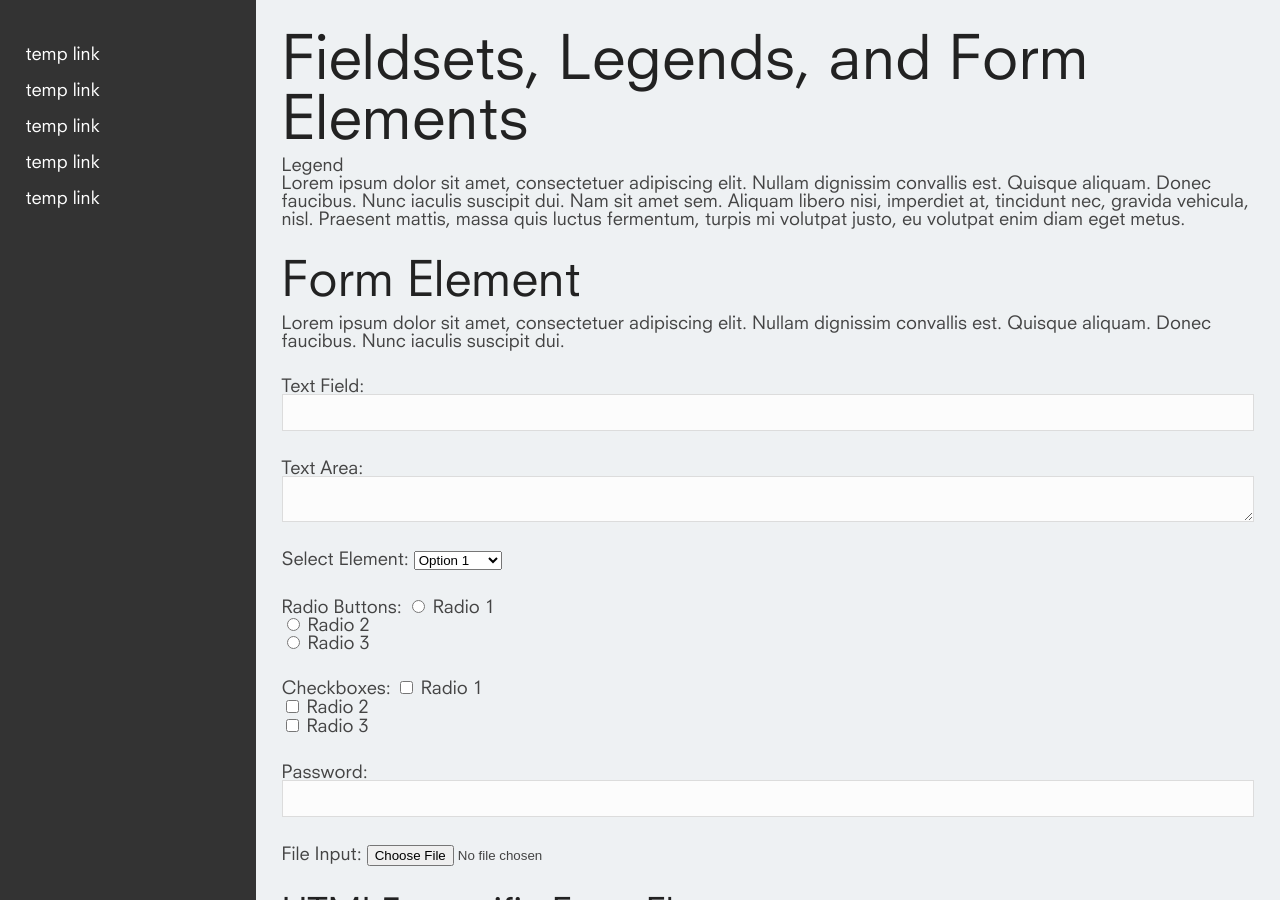
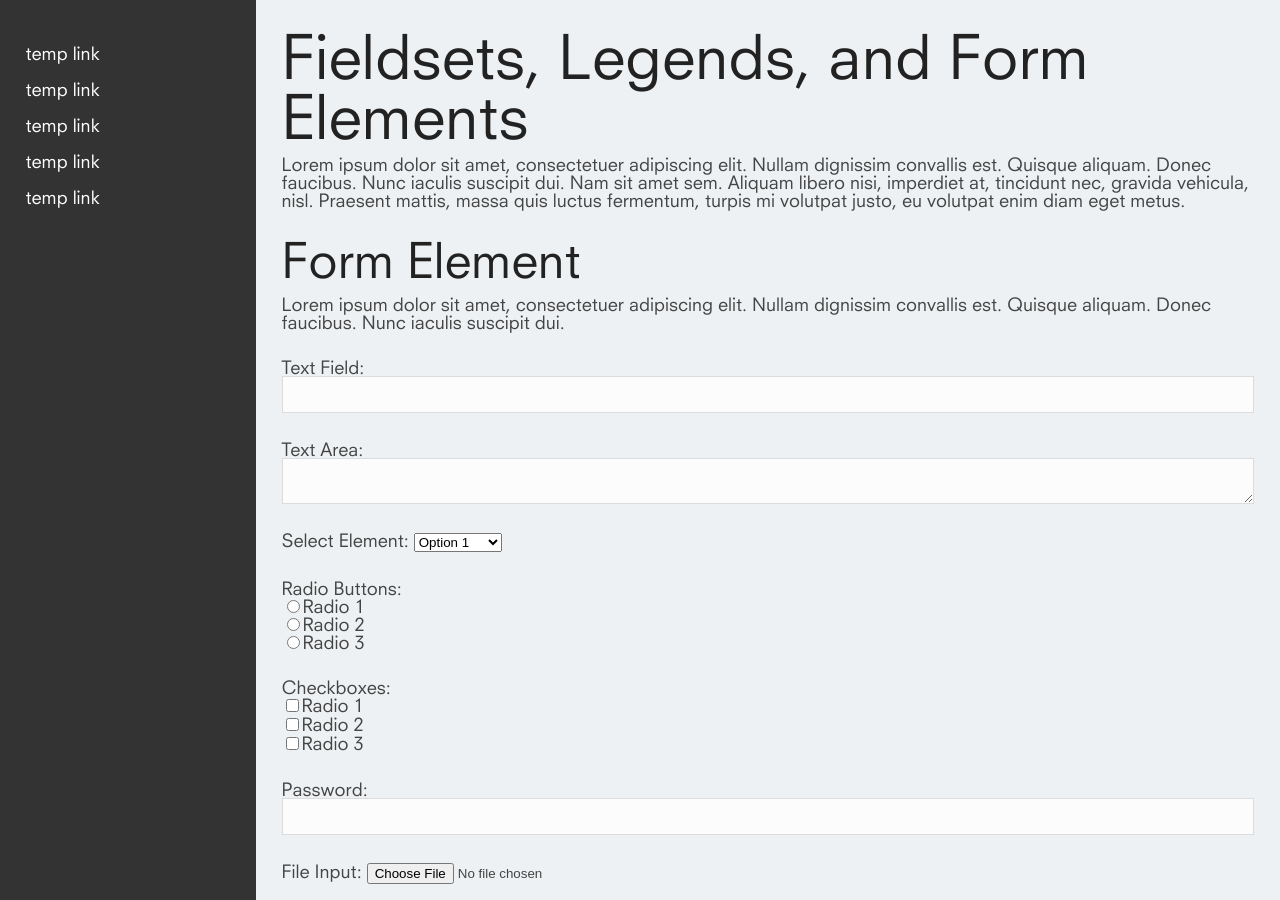
Before and after one commit to EMT/patterns, a Jekyll site: the page built from forms.html, in a window 1280 px wide and 900 px high. Built offline with Jekyll 4.4.1, drawn with Linux system fonts in a browser that asks for light colours.

Commit message:
Clean up templates + add tables page

```diff
--- a/forms.html
+++ b/forms.html
@@ -7,7 +7,6 @@ layout: default
 			<h1 id="form_elements">Fieldsets, Legends, and Form Elements</h1>
 
 			<fieldset>
-			  <legend>Legend</legend>
 
 			  <p>Lorem ipsum dolor sit amet, consectetuer adipiscing elit. Nullam dignissim convallis est. Quisque aliquam. Donec faucibus. Nunc iaculis suscipit dui. Nam sit amet sem. Aliquam libero nisi, imperdiet at, tincidunt nec, gravida vehicula, nisl. Praesent mattis, massa quis luctus fermentum, turpis mi volutpat justo, eu volutpat enim diam eget metus.</p>
 
@@ -36,16 +35,16 @@ layout: default
 			      </optgroup>
 			    </select></p>
 
-			    <p><label for="radio_buttons">Radio Buttons:</label>
-			      <input type="radio" class="radio" name="radio_button" value="radio_1" /> Radio 1<br/>
-			      <input type="radio" class="radio" name="radio_button" value="radio_2" /> Radio 2<br/>
-			      <input type="radio" class="radio" name="radio_button" value="radio_3" /> Radio 3<br/>
+			    <p><label class="radio-label" for="radio_buttons">Radio Buttons:</label><br />
+			      <input type="radio" class="radio" name="radio_button" value="radio_1" /><label>Radio 1</label><br />
+			      <input type="radio" class="radio" name="radio_button" value="radio_2" /><label>Radio 2</label><br />
+			      <input type="radio" class="radio" name="radio_button" value="radio_3" /><label>Radio 3</label><br />
 			    </p>
 
-			    <p><label for="checkboxes">Checkboxes:</label>
-			      <input type="checkbox" class="checkbox" name="checkboxes" value="check_1" /> Radio 1<br/>
-			      <input type="checkbox" class="checkbox" name="checkboxes" value="check_2" /> Radio 2<br/>
-			      <input type="checkbox" class="checkbox" name="checkboxes" value="check_3" /> Radio 3<br/>
+			    <p><label for="checkboxes">Checkboxes:</label><br />
+			      <input type="checkbox" class="checkbox" name="checkboxes" value="check_1" /><label>Radio 1</label><br />
+			      <input type="checkbox" class="checkbox" name="checkboxes" value="check_2" /><label>Radio 2</label><br />
+			      <input type="checkbox" class="checkbox" name="checkboxes" value="check_3" /><label>Radio 3</label><br />
 			    </p>
 
 			    <p><label for="password">Password:</label>
```
Also changed, not shown: list.html (+3 -13 lines), tables.html (added, +23 -0 lines), scss/modules/elements/_form-group.scss (line endings or trailing spaces).
